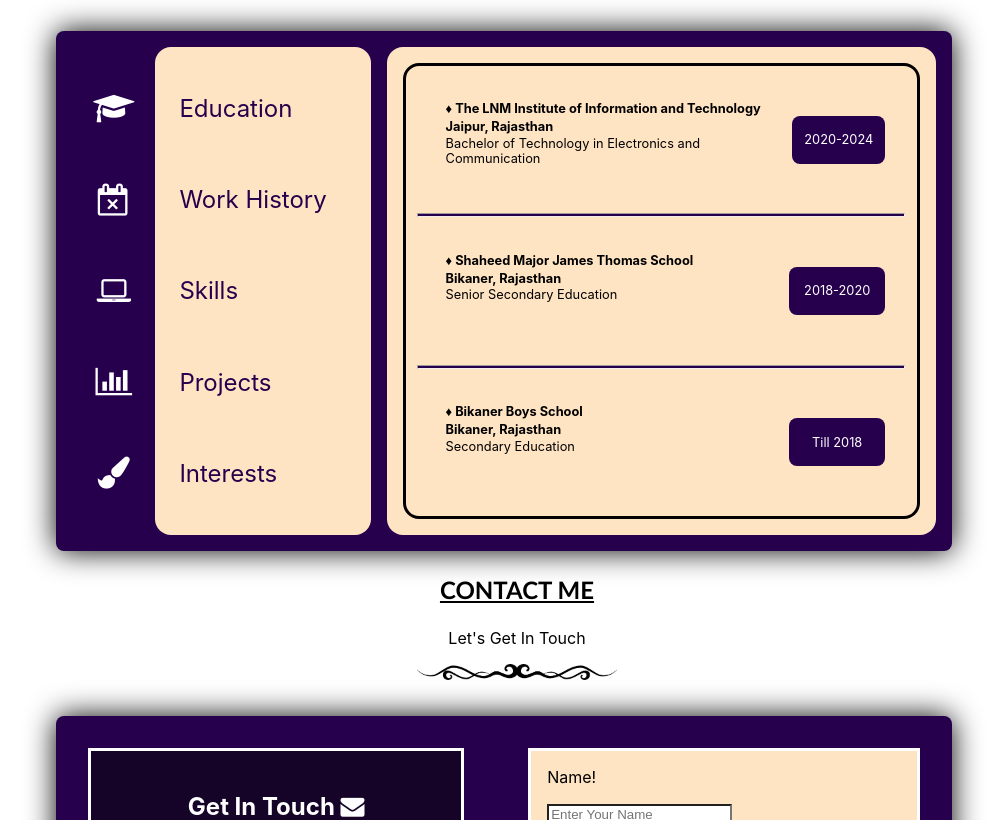
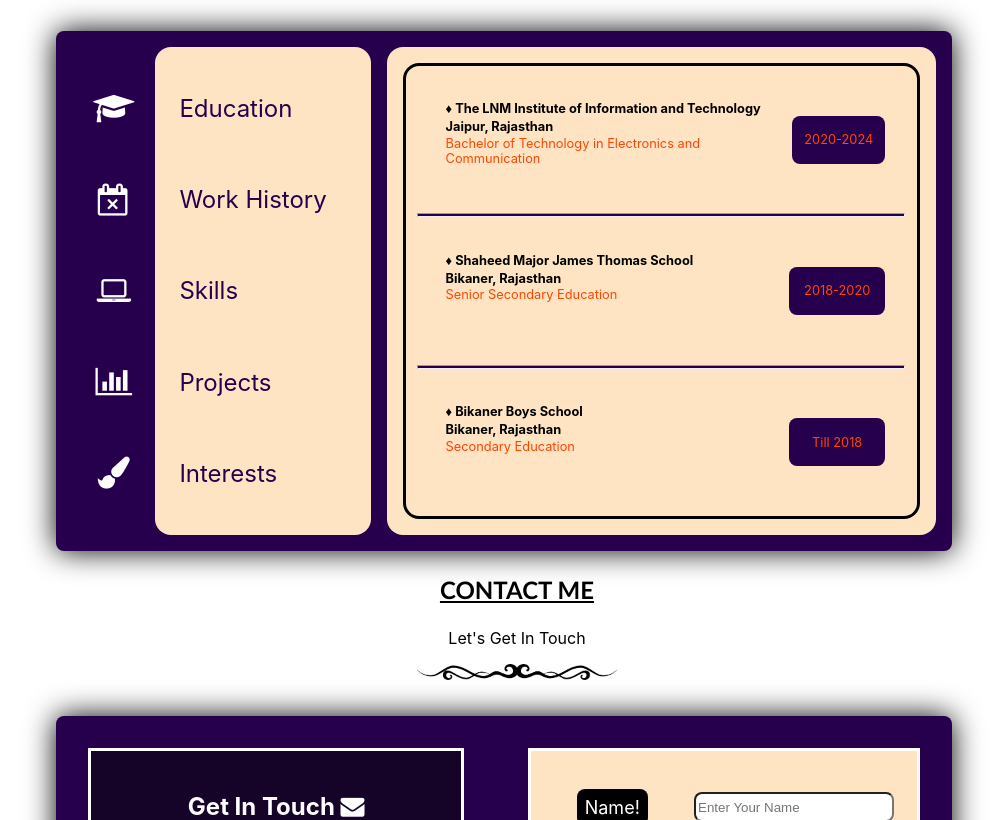
Before and after one commit to Shubham-Bansal47/Portfolio-Website, a React (Create React App) app: page / in a window 1280 px wide. Shown: the part 1980-2800 px from the top of the page, without its empty margins (123-1130 px from the left). Built offline with nearby package versions, Linux system fonts and the light colour scheme.

Commit message:
new commit

```diff
--- a/src/App.js
+++ b/src/App.js
@@ -9,6 +9,7 @@
 import Aboutme from './components/Aboutme/aboutme';
 import Resumehead from './components/Resumehead/resumehead';
 import Resume from './components/Resume/resume';
+import Footer from './components/Footer/footer';
 
 function App() {
 
@@ -23,6 +24,7 @@
       <Resume/>
       <Contactme/>
       <Contact/>
+      <Footer/>
     </div>
   );
 }
--- a/src/components/Contactme/contact.css
+++ b/src/components/Contactme/contact.css
@@ -34,7 +34,7 @@
     width: 20vw;
     border: 0.2rem solid white;
 }
- .contact-right{
+.contact-right{
     background-color:bisque;
     margin: 2rem;
     width: 50%;
@@ -43,50 +43,56 @@
     padding-left: 1rem;
     display: flex;
     flex-direction: column;
-    /* justify-content: space-around; */
+    justify-content: space-around;
 }
-
-
-
-
-/* .contact-right div{
-    margin: 0.5rem;
+.name{
+    margin-top: 1rem;
 }
-.contact-right div p{
+.name,.email,.message{
+    display: flex;
+    align-items: center;
+    justify-content: space-around;
+}
+.contact-right span{
     font-size: large;
-    font-weight: bolder;
     margin-left: 1rem;
+    background-color: #000000;
+    color: white;
+    padding: 0.5rem;
+    border-radius: 0.5rem;
 }
-.contact-right div input{
+.contact-right input{
+    width: 15vw;
+    height: 1.5rem;
     border-radius: 0.5rem;
-    height: 1.5rem;
-    width: 70%;
-    margin-left: 1rem;
+    color: black;
 }
-.contact-right div textarea{
+.contact-click,.contact-button{
+    display: flex;
+    align-items: center;
+    justify-content: center;
+}
+.contact-click p{
+    font-size: large;
+    font-weight: 400;
+}
+.contact-right textarea{
+    width: 13vw;
+    height: 3rem;
     border-radius: 0.5rem;
-    height: 3rem;
-    width: 70%;
-    margin-left: 1rem;
+    color: black;
+}
+.contact-right button{
+    background-color: #26004d;
+    color: white;
+    padding: 0.5rem;
+    border-radius: 0.5rem;
+    font-size: medium;
+    font-weight: bold;
+}
+.contact-right span{
+    margin-left: 0.4rem;
 }
 .contact-button{
-    margin-left: 1rem;
+    margin-bottom: 1rem;
 }
-.contact-button button{
-    border-radius: 1rem;
-    background-color: #130933;
-    color: white;
-    width: 8rem;
-    height: 3rem;
-    font-size: large;
-    display: flex;
-    align-items: center;
-    text-align: center;
-    justify-content: center;
-}
-.contact-button span{
-    margin-left: 0.4rem;
-} */
-input{
-    background-color: white;
-}
--- a/src/components/Contactme/contact.jsx
+++ b/src/components/Contactme/contact.jsx
@@ -13,7 +13,7 @@
         </div>
         <Handles/>
         <div className="contact-mail">
-            <p>!!Drop Me A Mail Here--!!</p>
+            <p>!!--Drop Me A Mail--!!</p>
         </div>
         <div className="contact-image">
           <img src="./assets/email.png" alt="_blank" />
@@ -21,25 +21,19 @@
       </div>
       <div className="contact-right">
           <div className="name">
-            <p>Name!</p>
-          </div>
-          <div className="contact-nameentry">
+            <span>Name!</span>
             <input type='email' placeholder="Enter Your Name"></input>
           </div>
           <div className="email">
-            <p>Email!</p>
-          </div>
-          <div className="contact-emailentry">
+            <span>Email!</span>
             <input type='email' placeholder="Enter Your Email"></input>
           </div>
-          <div className="Message">
-            <p>Message!</p>
-          </div>
-          <div className="contact-messageentry">
+          <div className="message">
+            <span>Message!</span>
             <textarea placeholder="Type the text here"></textarea>
           </div>
           <div className="contact-click">
-            <p>!!Click Here To send an email--</p>
+            <p>!!--Click Here To send an email--!!</p>
           </div>
           <div className="contact-button">
             <button>
--- /dev/null
+++ b/src/components/Footer/footer.css
@@ -0,0 +1,31 @@
+.footer{
+    width: 98vw;
+    height: 40vh;
+    background-color: #26004d;
+    margin-left: 0.5%;
+    margin-top: 1rem;
+    border-top-left-radius: 0.5rem;
+    border-top-right-radius: 0.5rem;
+}
+.footer-in{
+    display: flex;
+    flex-direction: column;
+    text-align: center;
+    align-items: center;
+    justify-content: center;
+}
+.top-text p{
+    font-size: x-large;
+    color: white;
+    text-decoration: underline;
+}
+.mid-text{
+    font-size: large;
+}
+.bottom-text p{
+    color: white;
+    font-size: medium;
+}
+.bottom-text span{
+    color: orangered;
+}
--- /dev/null
+++ b/src/components/Footer/footer.jsx
@@ -0,0 +1,23 @@
+import react from 'react';
+import './footer.css';
+import Handles from '../Handles/handles';
+
+function Footer(){
+    return(
+        <div className="footer">
+            <div className="footer-in">
+                <div className="top-text">
+                    <p>BADBOY-47</p>
+                </div>
+                <div className="mid-text">
+                    <Handles/>
+                </div>
+                <div className="bottom-text">
+                    <p>&#169; <span>BADBOY-47's</span> Website, All Rights Reserved.</p>
+                </div>
+            </div>
+        </div>
+    )
+}
+
+export default Footer;
--- a/src/components/Resume/resume.css
+++ b/src/components/Resume/resume.css
@@ -93,6 +93,9 @@
     flex-direction: column;
 
 }
+.color1{
+    color: orangered;
+}
 .res-right{
     margin-right: 2rem;
     display: flex;
--- a/src/components/Resume/resume.jsx
+++ b/src/components/Resume/resume.jsx
@@ -24,12 +24,12 @@
             <div className="res-left">
               <h4>&#9830; The LNM Institute of Information and Technology</h4>
               <h4>Jaipur, Rajasthan</h4>
-              <span>
+              <span className="color1">
                 Bachelor of Technology in Electronics and Communication
               </span>
             </div>
             <div className="res-right">
-              <span>2020-2024</span>
+              <span className="color1">2020-2024</span>
             </div>
           </div>
           <hr />
@@ -37,10 +37,10 @@
             <div className="res-left">
               <h4>&#9830; Shaheed Major James Thomas School</h4>
               <h4>Bikaner, Rajasthan</h4>
-              <span>Senior Secondary Education</span>
+              <span className="color1">Senior Secondary Education</span>
             </div>
             <div className="res-right">
-              <span>2018-2020</span>
+              <span className="color1">2018-2020</span>
             </div>
           </div>
           <hr />
@@ -48,10 +48,10 @@
             <div className="res-left">
               <h4>&#9830; Bikaner Boys School</h4>
               <h4>Bikaner, Rajasthan</h4>
-              <span>Secondary Education</span>
+              <span className="color1">Secondary Education</span>
             </div>
             <div className="res-right">
-              <span>Till 2018</span>
+              <span className="color1">Till 2018</span>
             </div>
           </div>
         </div>
```
